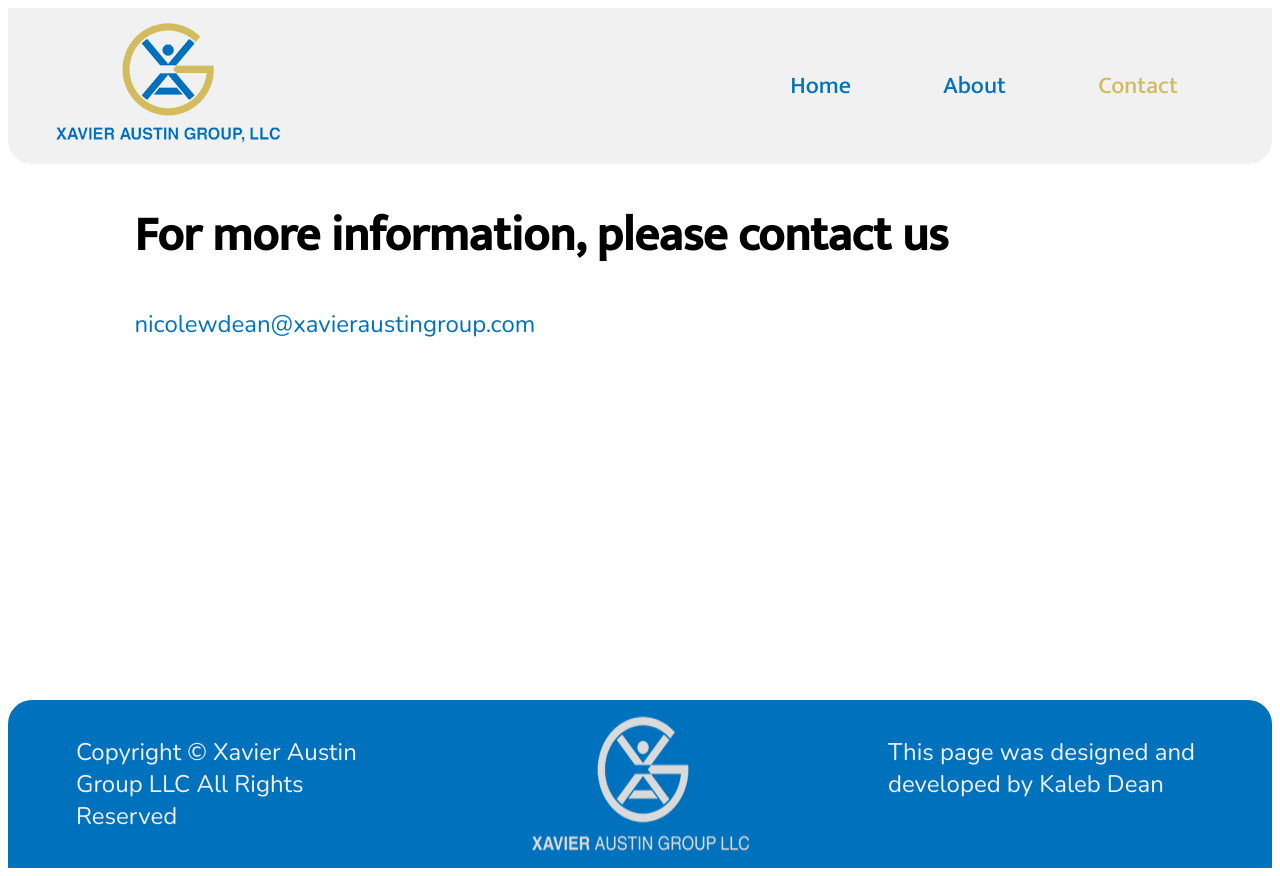
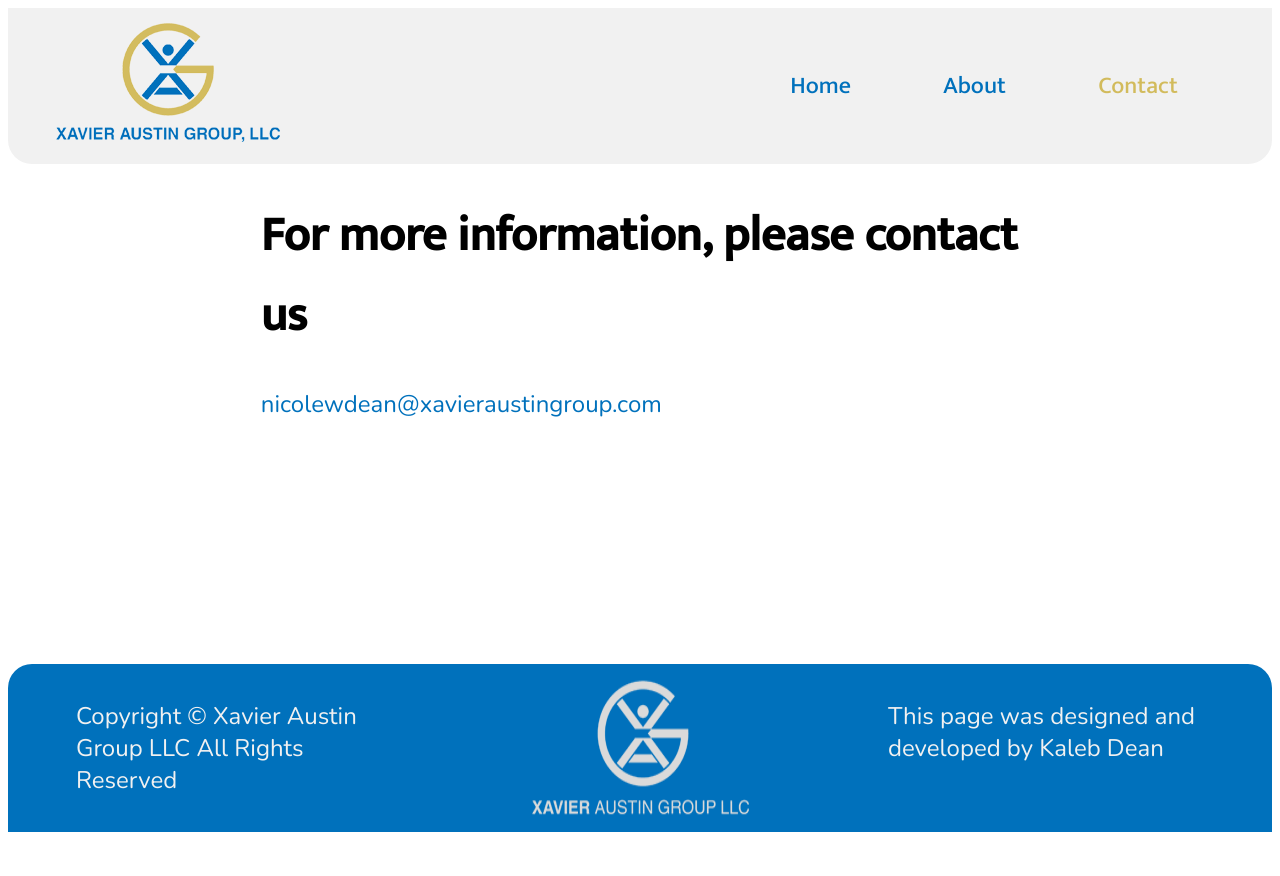
Before and after one commit to KalebWithAK/xavieraustingroup, a website: page src/pages/contact.html in a window 1280 px wide. After the commit the page ends 840 px from the top, so only its background shows below. Drawn offline with nearby package versions, Linux system fonts and the light colour scheme.

Commit message:
main resizing

```diff
--- a/src/styles/contact.css
+++ b/src/styles/contact.css
@@ -1,8 +1,14 @@
 /*
 1. Main
+2. Mission
 */
 
 /* Main */
+
+main {
+    width: 60%;
+    min-height: 19.5em;
+}
 
 main > a, main > a:visited {
     text-decoration: none;
@@ -15,3 +21,10 @@
 }
 
 /* End Main */
+
+
+/* Mission */
+
+
+
+/* End Mission */
```
